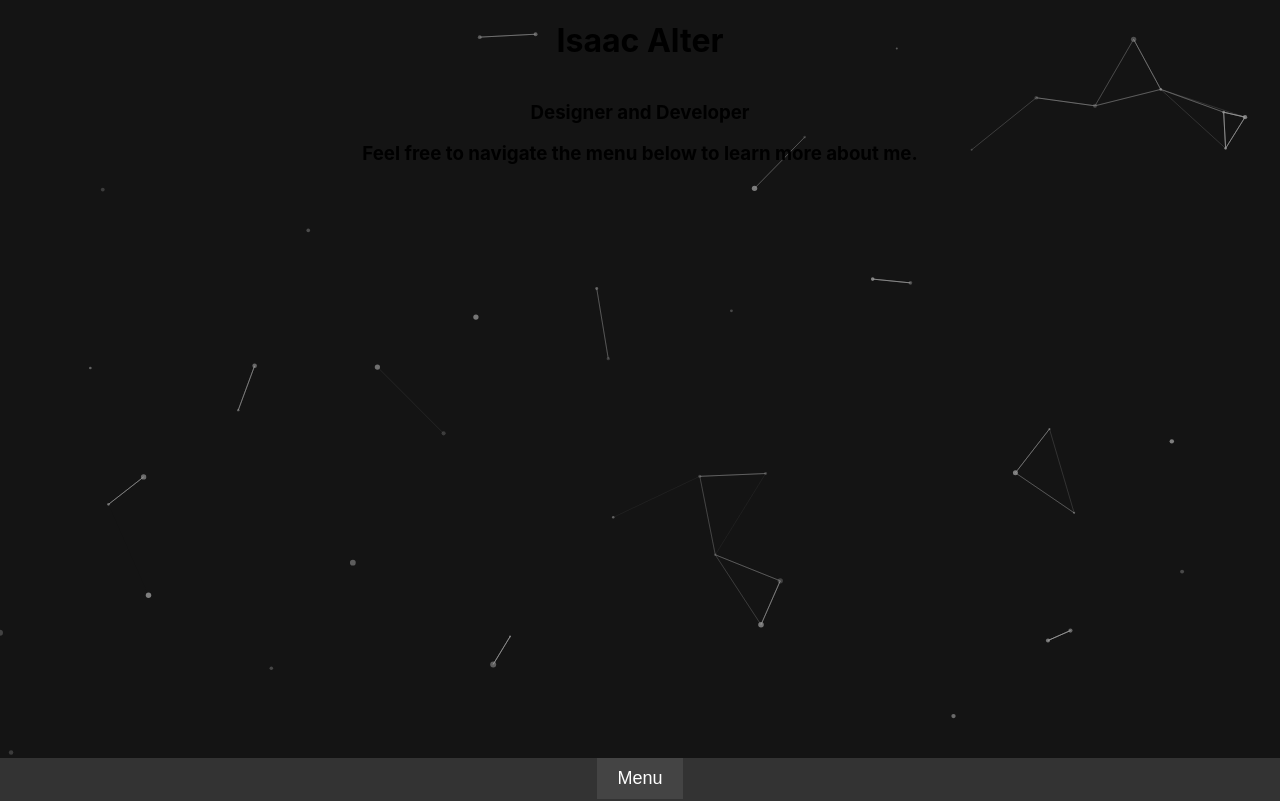
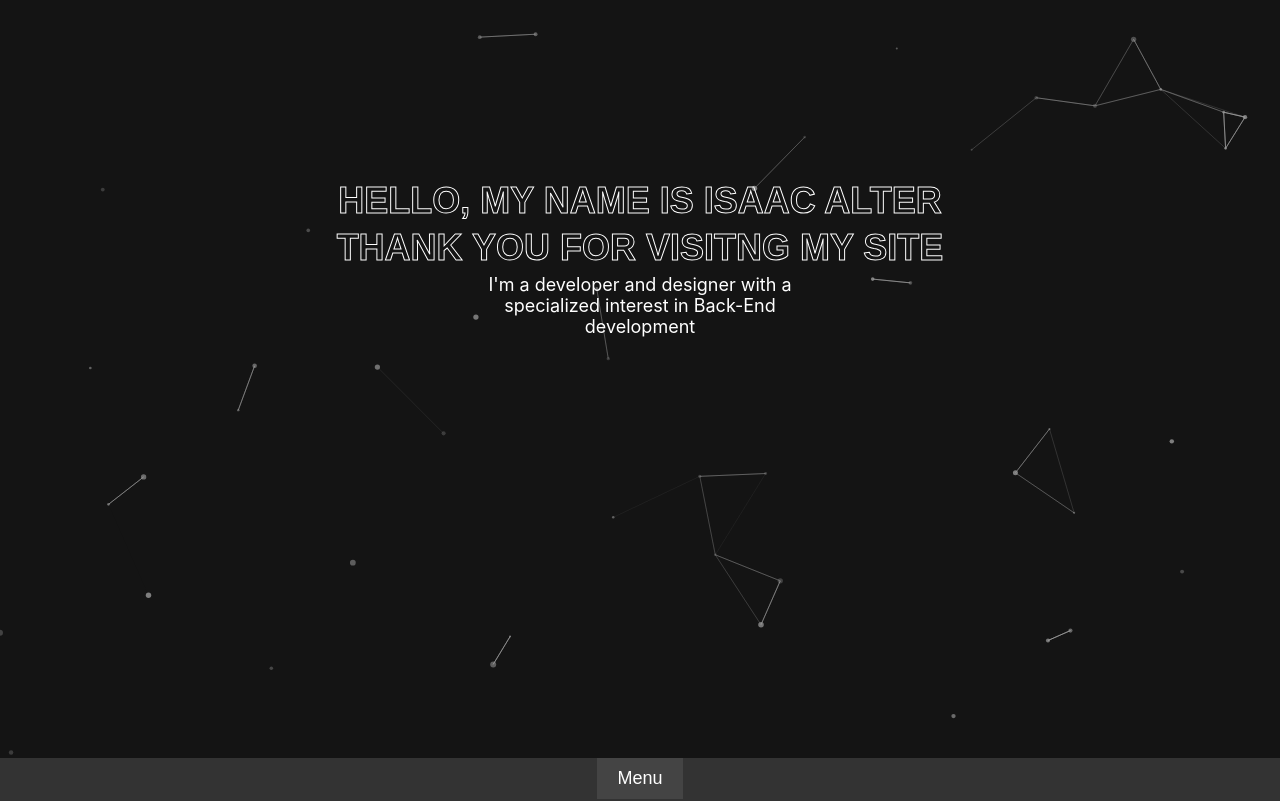
Before and after one commit to Isaac3924/my-website, a React (Create React App) app: page / in a window 1280 px wide. Shown: the top 801 px of the page. Built offline with nearby package versions, Linux system fonts and the light colour scheme.

Commit message:
Add feat: reworded home page to be more to the point and less verbose. Added in z-positions for certain elements, namely navigation to ensure it will always be visible and unobscured. Redesigned font to be more stylized and better use space.

```diff
--- a/src/App.css
+++ b/src/App.css
@@ -20,6 +20,7 @@ nav {
   width: calc(100% - 55px);
   left: 55px;
   transition: left 0.3s ease-in-out, width 0.3s ease-in-out;
+  z-index: 1;
 }
 
 .page.menu-visible{
@@ -32,11 +33,15 @@ nav {
   flex-direction: column;
   flex: 1;
   align-items: center;
-  position: absolute;
+  position: relative;
   width: 100%;
   left: 0px;
   transition: bottom 0.3s ease-in-out, width 0.3s ease-in-out;
-  height: calc(100vh - 42px);
+  height: auto;
+  text-align: center;
+  color: white;
+  top: 175px;
+  font-size: large;
 }
 
 .page.menu-visible.home{
@@ -55,3 +60,19 @@ nav {
   margin-left: 25px;
   margin-right: 25px;
 }
+
+.page.home .page-head{
+  font-family: Arial, Helvetica, sans-serif;
+  text-transform: uppercase;
+  color: rgba(255, 255, 255, 0);
+  -webkit-text-stroke: 1px white;
+}
+
+.page.home .page-head > h1{
+  margin: 5px;
+}
+
+.home-intro .page-subtitle{
+  width: 380px;
+  margin: 0px;
+}
--- a/src/Home.js
+++ b/src/Home.js
@@ -7,11 +7,11 @@ function Home() {
   return (
     <div className={`page ${menuVisible ? 'menu-visible' : ''} home`}>
       <div className="page-head">
-        <h1 className="page-title">Isaac Alter</h1>
+        <h1 className="home-title1">Hello, my name is Isaac Alter</h1>
+        <h1 className="home-title2">Thank you for visitng my site</h1>
       </div>
-      <div className="page-intro">
-        <h3 className="page-subtitle">Designer and Developer</h3>
-        <h3 className="page-instructions">Feel free to navigate the menu below to learn more about me.</h3>
+      <div className="home-intro">
+        <p className="page-subtitle">I'm a developer and designer with a specialized interest in Back-End development</p>
       </div>
       <ParticleBackground />
     </div>
--- a/src/Navigation.css
+++ b/src/Navigation.css
@@ -8,6 +8,7 @@ body {
   color: white;
   display: flex;
   flex-direction: column;
+  z-index: 2;
 }
 
 .toggle-menu-button {
```
